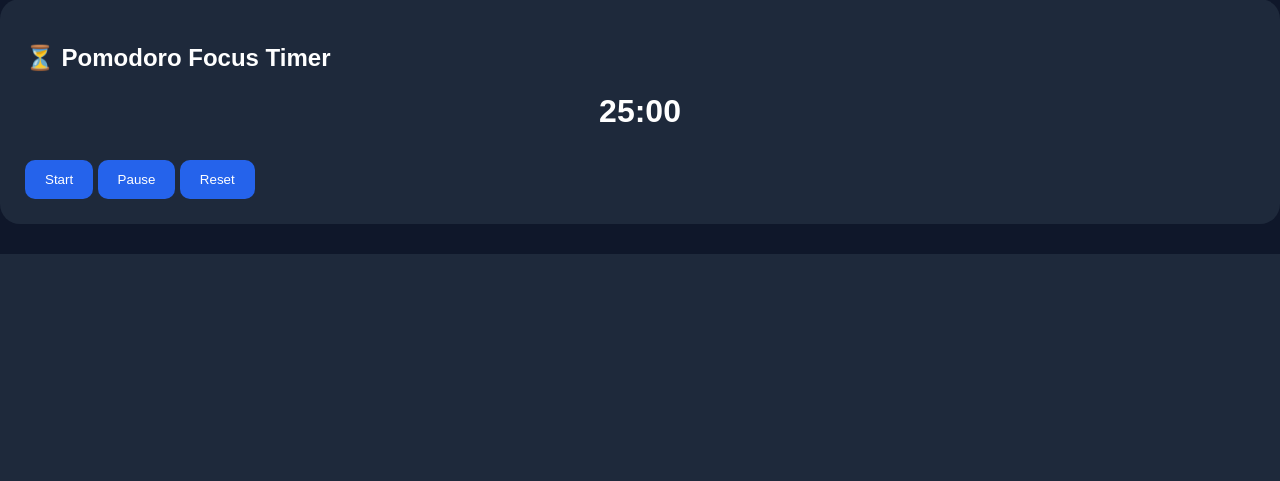
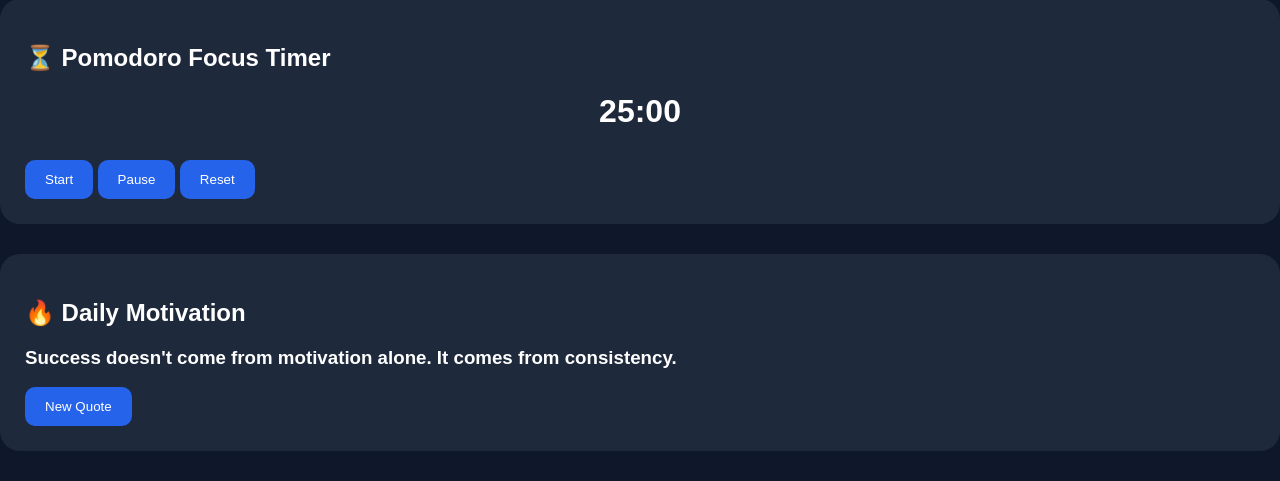
Before and after one commit to manjoraai-hub/ManjoraAI, a Flask app: page /planner in a window 1280 px wide. Shown: the part 925-1406 px from the top of the page. Before the commit the page ends 1179 px from the top, so only its background shows below. Run offline with Flask 3, Linux system fonts and the light colour scheme.

Commit message:
added motivation system

```diff
--- a/templates/planner.html
+++ b/templates/planner.html
@@ -376,3 +376,14 @@ function deleteTask(button){
     <button onclick="resetTimer()">Reset</button>
 
 </div>
+<div class="planner-box">
+
+    <h2>🔥 Daily Motivation</h2>
+
+    <h3 id="quote">
+        Success doesn't come from motivation alone. It comes from consistency.
+    </h3>
+
+    <button onclick="newQuote()">New Quote</button>
+
+</div>
```
Also changed, not shown: static/script.js (+27 -0 lines).
